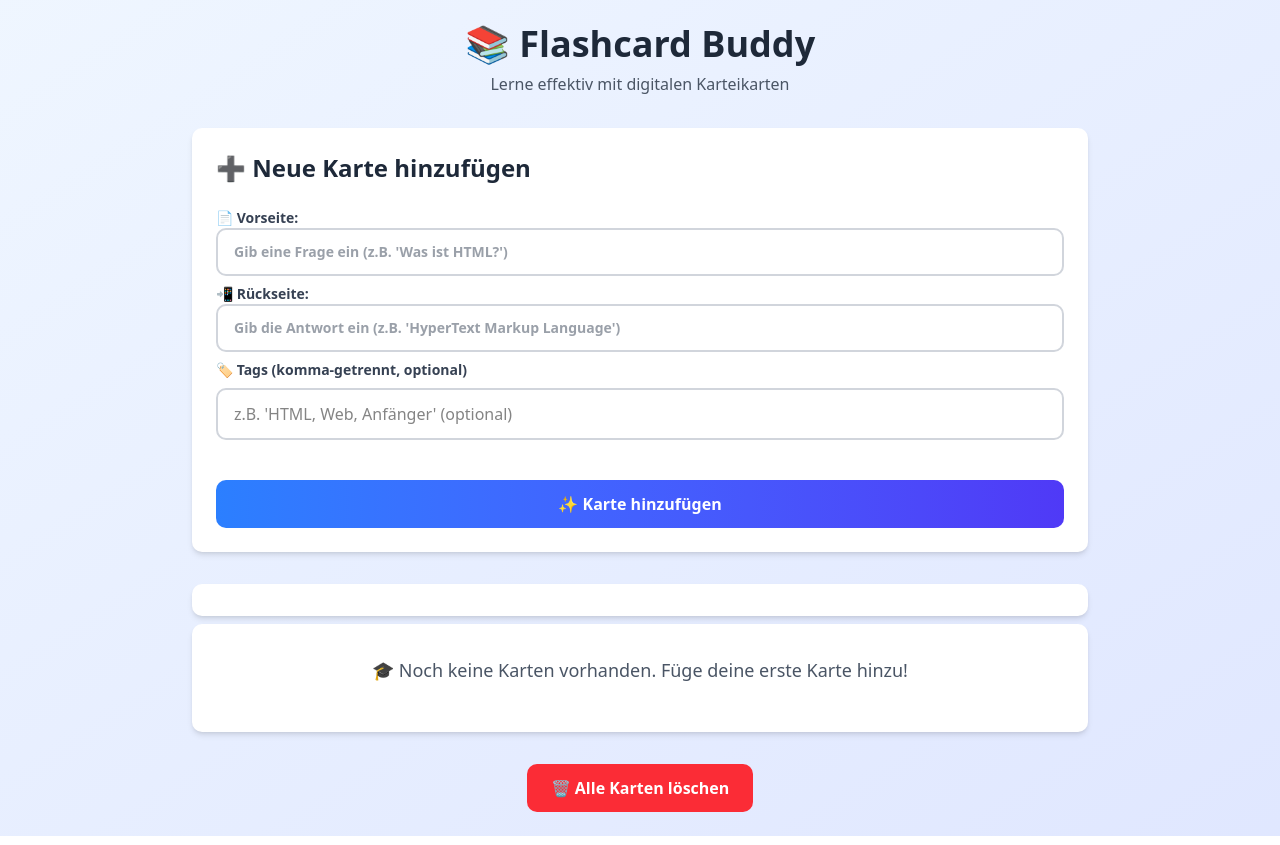
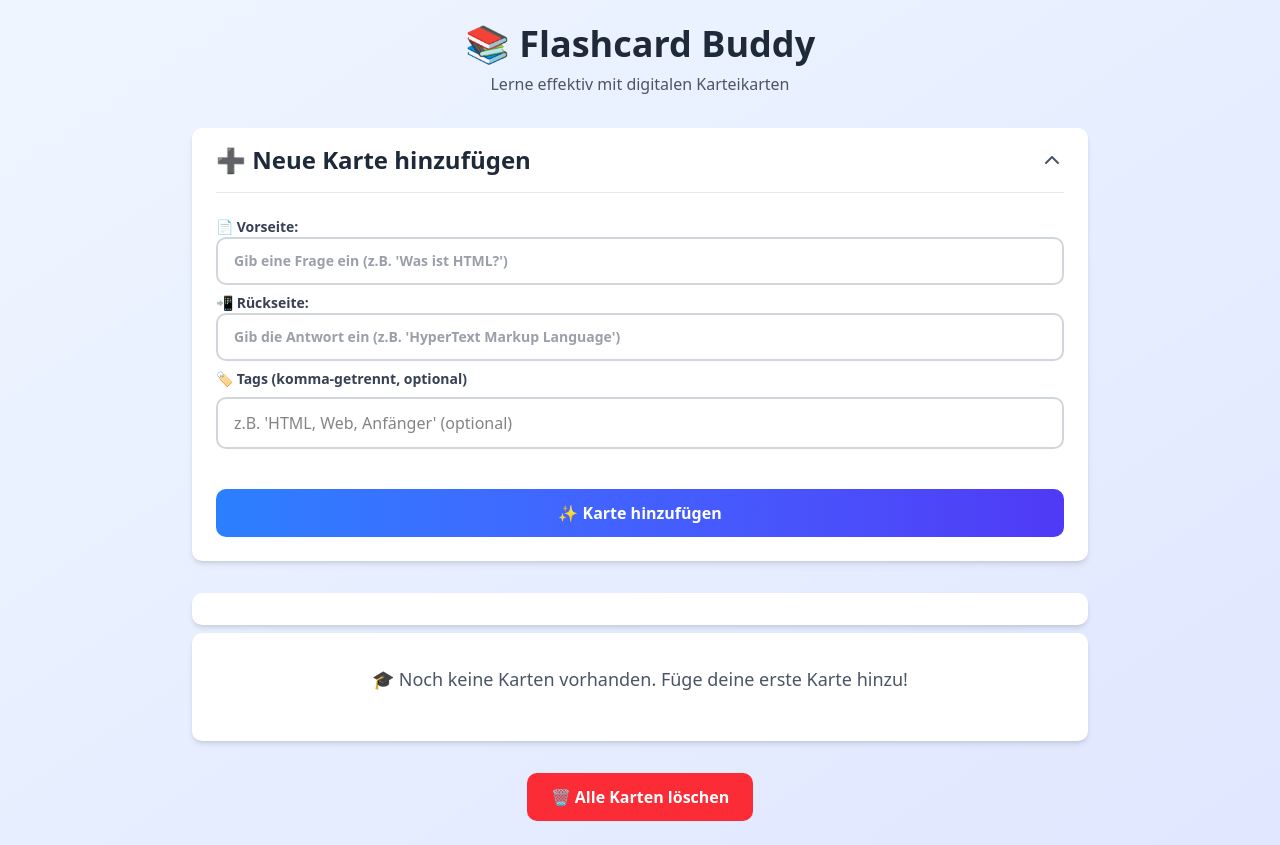
Before and after one commit to lilazero/andi-lilaj-flashcard-Buddy, a Next.js app: page / in a window 1280 px wide. Built offline with nearby package versions, Linux system fonts and the light colour scheme.

Commit message:
FEAT:  maek add card form not show when not using it. it's opened by clicking the Neue Karte Hinzufuegen label makes isOpen true and then isOpen && shows the rest

```diff
--- a/src/components/AddCardForm.tsx
+++ b/src/components/AddCardForm.tsx
@@ -1,5 +1,6 @@
 "use client";
 import { useState } from "react";
+import { ChevronDown, Plus } from "lucide-react";
 
 interface AddCardFormProps {
   onAddCard: (front: string, back: string, tags: string[]) => void;
@@ -25,6 +26,7 @@ export default function AddCardForm({ onAddCard }: AddCardFormProps) {
   const [front, setFront] = useState("");
   const [back, setBack] = useState("");
   const [tagsInput, setTagsInput] = useState<string>("");
+  const [isOpen, setIsOpen] = useState<boolean>(true);
 
   const handleSubmit = (e: React.FormEvent) => {
     e.preventDefault();
@@ -34,24 +36,40 @@ export default function AddCardForm({ onAddCard }: AddCardFormProps) {
         tags
       )}`
     );
+    //reset form
     onAddCard(front, back, tags);
     setFront("");
     setBack("");
     setTagsInput("");
     console.log("[AddCardForm] Formular emptied");
+    setIsOpen(false);
   };
 
   return (
-    <form
-      onSubmit={handleSubmit}
-      //so much for tailwind's utility first approach
-      // * research how to make tailwind classes from tailwind classes that are made from css classes that are made from c++
-      className="p-6 mb-8 bg-white rounded-lg shadow-md"
+    <div className="mb-8 bg-white rounded-lg shadow-md">
+      {/* Collapsible Header */}
+      <button
+        type="button"
+        onClick={() => setIsOpen(!isOpen)}
+        className="flex items-center justify-between w-full px-6 py-4 transition-colors rounded-lg hover:bg-gray-50"
       >
-      <h2 className="mb-6 text-2xl font-bold text-gray-800">
+        <div className="flex items-center gap-3">
+          <h2 className="text-2xl font-bold text-gray-800">
             ➕ Neue Karte hinzufügen
           </h2>
-      <div className="space-y-4">
+        </div>
+        <ChevronDown
+          size={24}
+          className={`text-gray-600 transition-transform ${
+            isOpen ? "rotate-180" : ""
+          }`}
+        />
+      </button>
+
+      {/* Collapsible Form Content */}
+      {isOpen && (
+        <form onSubmit={handleSubmit} className="px-6 pb-6">
+          <div className="pt-6 space-y-4 border-t border-gray-200">
             <label className="block mb-2 text-sm font-semibold text-gray-700 cursor-pointer">
               📄 Vorseite:
               <input
@@ -116,5 +134,7 @@ export default function AddCardForm({ onAddCard }: AddCardFormProps) {
             ✨ Karte hinzufügen
           </button>
         </form>
+      )}
+    </div>
   );
 }
```
Lines whose indentation alone changed are shown as unchanged.
